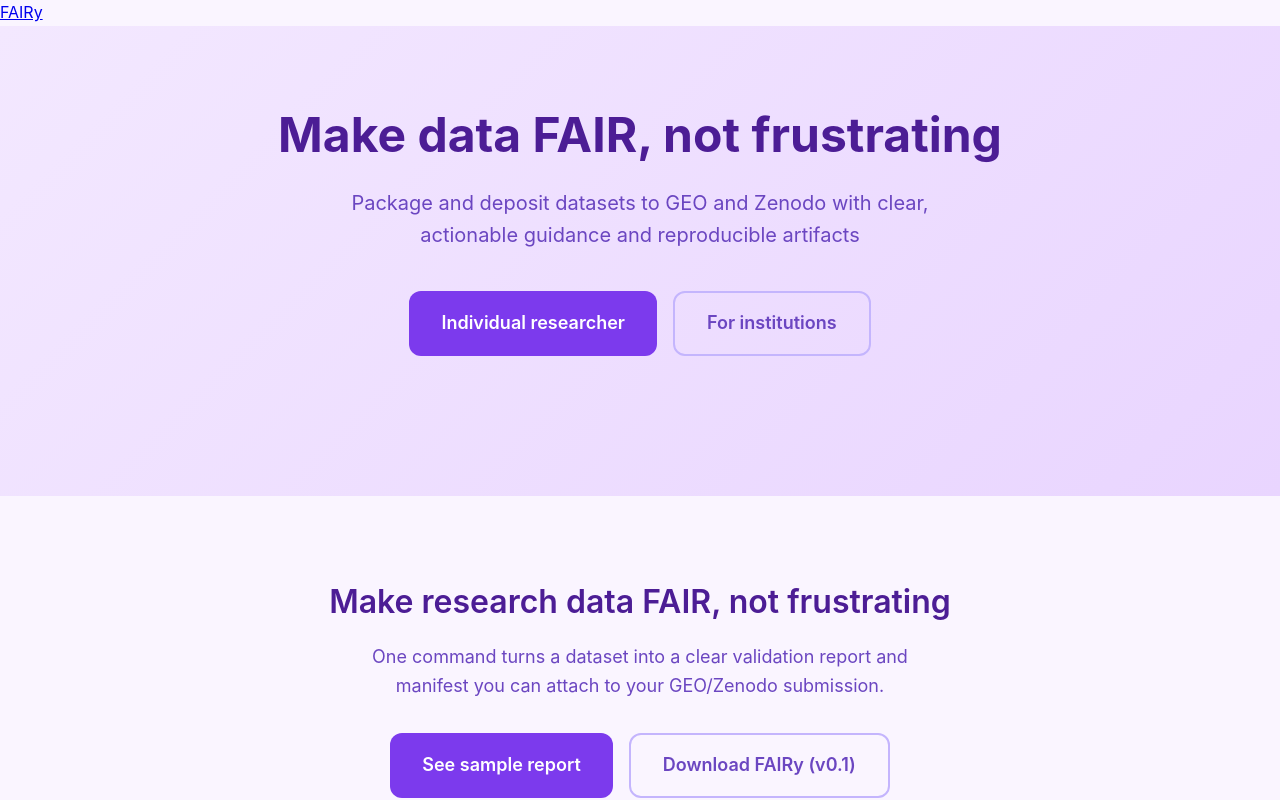
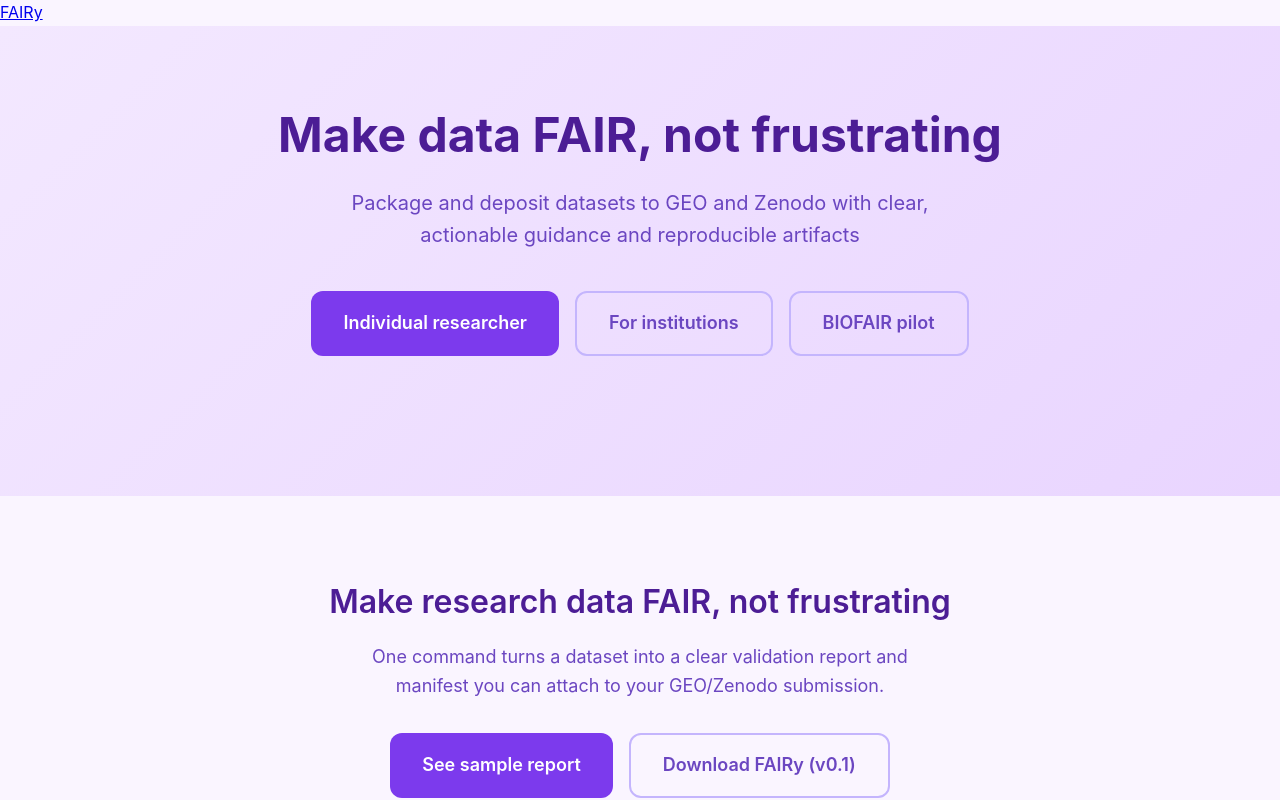
Before and after one commit to yuummmer/fairy-site, a Next.js app: page / in a window 1280 px wide. Shown: the top 800 px of the page. Built offline with nearby package versions, Linux system fonts and the light colour scheme.

Commit message:
add BIOFAIR pilot links on home hero and footer

```diff
--- a/src/app/layout.tsx
+++ b/src/app/layout.tsx
@@ -41,6 +41,7 @@
           <div className="border-t mt-10 pt-6 flex flex-col md:flex-row items-start md:items-center justify-between gap-4">
             <span>© {new Date().getFullYear()} Datadabra. FAIRy is a Datadabra product.</span>
             <div className="flex gap-4">
+              <a href="/biofair" className="hover:underline">BIOFAIR pilot</a>
               <a href="#" className="hover:underline">Privacy</a>
               <a href="#" className="hover:underline">Terms</a>
             </div>
--- a/src/app/page.tsx
+++ b/src/app/page.tsx
@@ -395,6 +395,13 @@
               >
                 For institutions
               </a>
+            <a
+              href="/biofair"
+              className="btn-secondary"
+              onClick={() => trackCTA('hero_cta_click', 'biofair_pilot')}
+            >
+              BIOFAIR pilot
+            </a>
             </div>
 
           </div>
```
